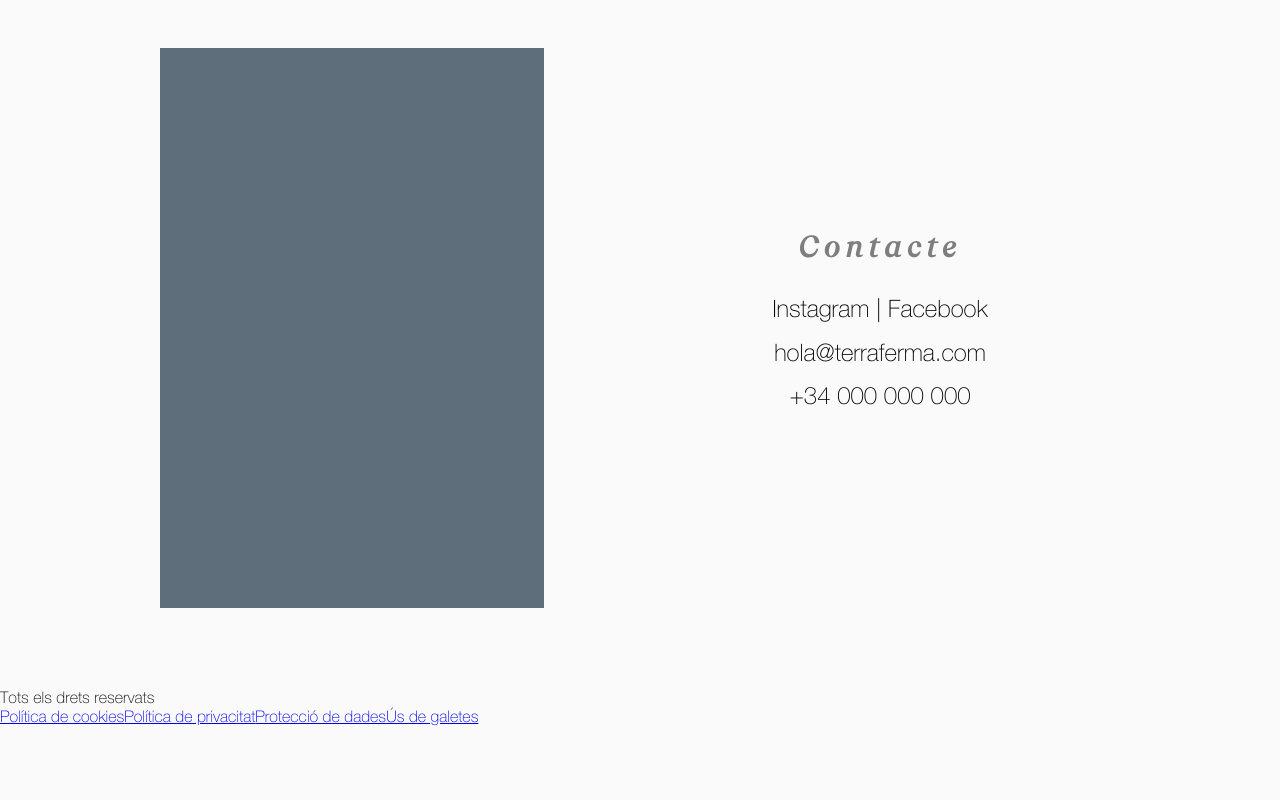
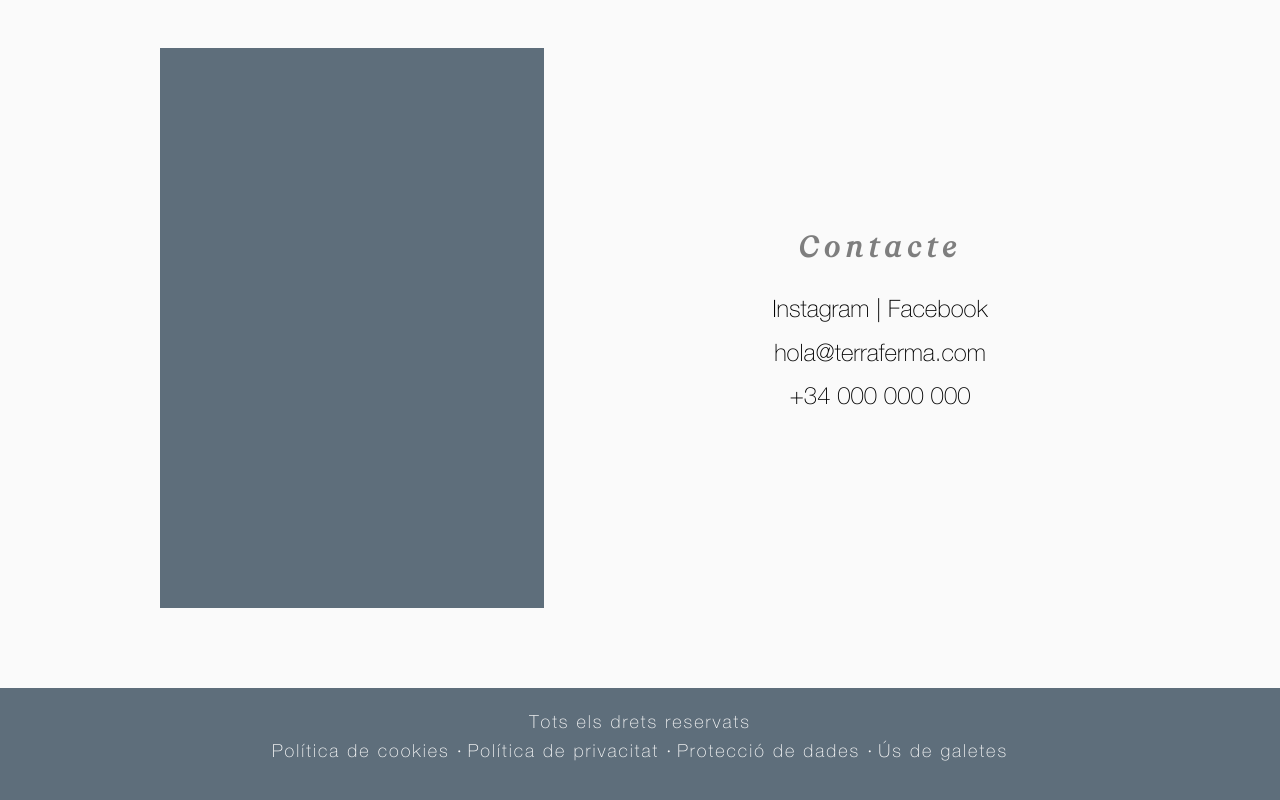
Before and after one commit to Fermaterra/Fermaterra, a Next.js app in the folder frontend/: page / in a window 1280 px wide. Shown: the part 2971-3771 px from the top of the page. Before the commit the page ends 3697 px from the top, so only its background shows below. Built offline with nearby package versions, Linux system fonts and the light colour scheme.

Commit message:
Add footer styles

```diff
--- a/frontend/components/adminForms/Footer.js
+++ b/frontend/components/adminForms/Footer.js
@@ -1,8 +1,9 @@
 import Link from "next/link";
+import styles from "../../styles/footer.module.scss";
 
 export default function Footer() {
   return (
-    <footer>
+    <footer className={styles.footer}>
       <p>Tots els drets reservats</p>
       <nav>
         <Link href="/">Política de cookies</Link>
--- /dev/null
+++ b/frontend/styles/footer.module.scss
@@ -0,0 +1,25 @@
+.footer{
+    height: 15vh;
+    background-color: var(--blue);
+    display: flex;
+    flex-direction: column;
+    align-items: center;
+    padding: 3vh 0;
+    color: var(--white);
+    font-size: 18px;
+    letter-spacing: 2px;
+    p{
+        margin-bottom: 1vh;
+    }
+    a{
+        color: var(--white);
+        padding: 0 0.25vh;
+        text-decoration: none;
+        &::after{
+            content: "  ·";
+        }
+        &:last-of-type::after{
+            content: "";
+        }
+    }
+}
```
